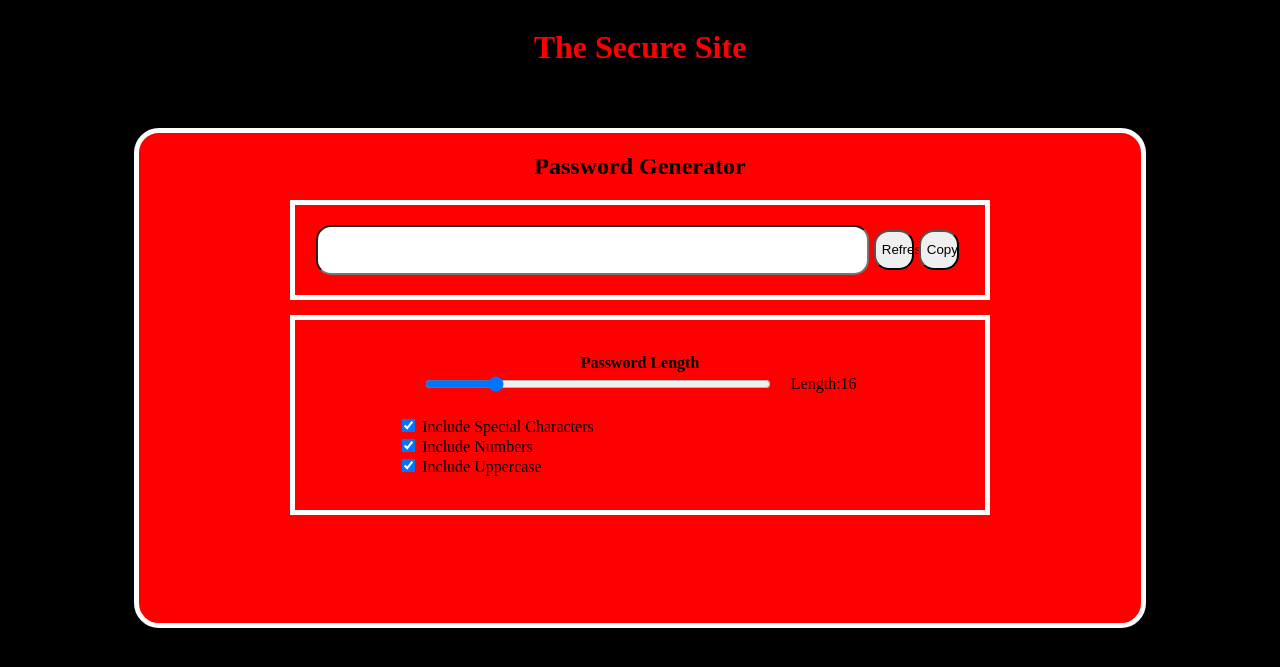
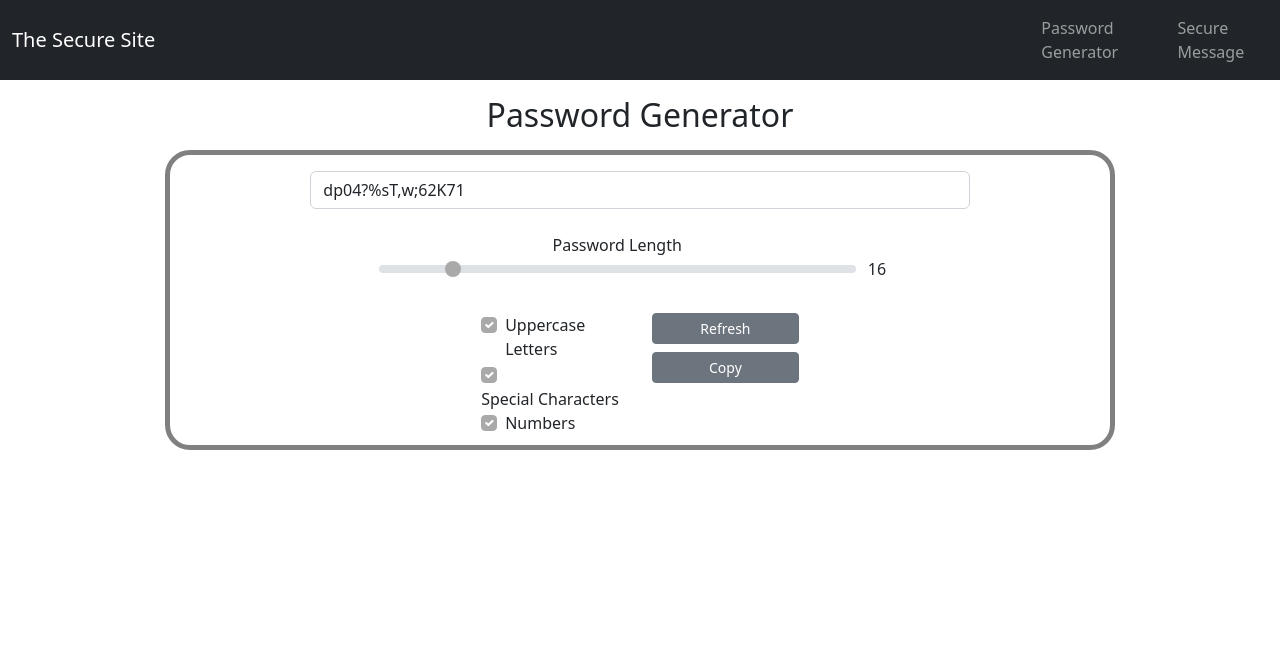
Before and after one commit to fred4816/the-secure-site, a Django app: page /passwordgenerator in a window 1280 px wide. Shown: the top 667 px of the page. Run offline with Django 4.2, Linux system fonts and the light colour scheme; some libraries are stand-ins or nearby versions.

Commit message:
Password Generator page added with most of the styling done

```diff
--- a/static/css/base.css
+++ b/static/css/base.css
@@ -3,111 +3,5 @@
 }
 
 body {
-    background-color: black;
-    align-items: center;
-    vertical-align: middle;
-    display: flex;
-    flex-direction: column;
-    /* z-index: 1; */
+    background-color: white;
 }
-
-nav {
-    height: 50px;
-    background-color: blue;
-    margin: 0;
-}
-
-h1 {
-    color: red;
-}
-
-h4 {
-    margin: 0;
-}
-
-#password-gen-page {
-    /* z-index: 2; */
-    position: relative;
-    margin-top: 40px;
-    width: 80%;
-    height: 500px;
-    border: 5px solid white;
-    border-radius: 25px;
-    background-color: red;
-
-    display: flex;
-    flex-direction: column;
-    align-items: center;
-
-}
-
-#password-div {
-    border: 5px solid white;
-    width: 70%;
-    height: 100px;
-
-    display: flex;
-    display: row;
-    justify-content: center;
-    align-items: center;
-}
-
-#customise-password-div {
-    width: 70%;
-    height: 200px;
-    border: 5px solid white;
-    margin-top: 15px;
-    display: flex;
-    flex-direction: column;
-    align-items: center;
-    justify-content: center;
-}
-
-#password-text-box {
-    width: 80%;
-    height: 50px;
-    border-radius: 15px;
-    font-size: 20px;
-}
-
-#refresh-password {
-    width: 40px;
-    height: 40px;
-    margin: 5px 0 5px 5px;
-    border-radius: 15px;
-}
-
-#copy-password {
-    width: 40px;
-    height: 40px;
-    margin: 5px;
-    border-radius: 15px;
-}
-
-#slider-div {
-    display: flex;
-    flex-direction: row;
-    width: 100%;
-    justify-content: center;
-    align-items: center;
-    margin-bottom: 20px;
-}
-
-#password-length {
-    width: 50%;
-    height: 20px;
-    margin-right: 20px;
-}
-
-/* #password-length-label {
-    width: 30px;
-} */
-
-#what-to-include-div {
-    display: flex;
-    flex-direction: column;
-    width: 70%;
-    justify-content: center;
-    align-items: left;
-
-}
--- /dev/null
+++ b/static/css/passwordgenerator.css
@@ -0,0 +1,32 @@
+
+.container-md {
+    /* border: 5px solid black; */
+}
+
+[class^="col"] {
+    /* border: 2px solid black; */
+}
+
+#main-border {
+    border: 5px solid grey;
+    border-radius: 25px;
+}
+
+#passwordLength::-webkit-slider-thumb {
+    -webkit-appearance: none;
+    background: darkgray;
+}
+
+#passwordLength::-moz-range-thumb {
+    -webkit-appearance: none;
+    background: darkgray;
+}
+
+input[type=checkbox] {
+    -webkit-user-select: none;
+}
+
+input[type=checkbox]:checked {
+    background: darkgray;
+    border-color: darkgray;;
+}
--- /dev/null
+++ b/static/js/passwordgenerator.js
@@ -0,0 +1,84 @@
+const ALPHABET = ['a', 'b', 'c', 'd', 'e', 'f', 'g', 'h', 'i', 'j', 'k', 'l', 'm', 'n', 'o', 'p', 'q', 'r', 's', 't', 'u', 'v', 'w', 'x', 'y', 'z'];
+const NUMBERS = ['0', '1', '2', '3', '4', '5', '6', '7', '8', '9'];
+const SPECIAL_CHARACTERS = ["!", "@", "#", "$", "%", "^", "&", "*", "(", ")", "_", "-", "+", "=", "{", "[", "}", "]", "\\", ":", ";", "<", ",", ">", ".", "?", "/"];
+const UPPERCASE = []
+for (let i = 0; i < ALPHABET.length; i++) {
+    UPPERCASE.push(ALPHABET[i].toUpperCase())
+}
+
+
+function generatePassword (length, uppercase, special, numbers) {
+    var new_password = ''
+    options = [ALPHABET]
+
+    if (numbers) {
+        options.push(NUMBERS)
+    }
+    if (special) {
+        options.push(SPECIAL_CHARACTERS)
+    }
+    if (uppercase) {
+        options.push(UPPERCASE)
+    }
+
+    for (let i = 0; i < length; i++) {
+        chosen_options = options[Math.floor(Math.random() * options.length)]
+        new_password += chosen_options[Math.floor(Math.random() * chosen_options.length)]
+    }
+
+    return new_password
+}
+
+
+document.addEventListener('DOMContentLoaded', function() {
+    let refresh_button = document.getElementById('refreshPassword');
+    let special_characters_checkbox = document.getElementById('includeSpecialCharacters');
+    let numbers_checkbox = document.getElementById('includeNumbers');
+    let uppercase_checkbox = document.getElementById('includeUppercaseLetters');
+    let password_textbox = document.getElementById('thePassword')
+    let password_length_slider = document.getElementById('passwordLength');
+
+    let include_special_characters = true;
+    let include_numbers = true;
+    let include_uppercase = true;
+    let password_length = 16;
+
+
+    function updatePassword() {
+        password_textbox.value = generatePassword(password_length, include_uppercase, include_special_characters, include_numbers);
+    }
+
+    updatePassword()
+
+    refresh_button.addEventListener('click', () => {
+        updatePassword();
+    });
+
+    special_characters_checkbox.addEventListener('change', () => {
+        include_special_characters = !include_special_characters;
+        updatePassword();
+    });
+
+    numbers_checkbox.addEventListener('change', () => {
+        include_numbers = !include_numbers;
+        updatePassword();
+    });
+
+    uppercase_checkbox.addEventListener('change', () => {
+        include_uppercase = !include_uppercase;
+        updatePassword();
+    });
+
+    password_length_slider.oninput = function () {
+        password_length = password_length_slider.value;
+        document.getElementById('passwordLengthLabel').innerHTML = password_length;
+        updatePassword();
+    };
+
+    document.getElementById('copyPassword').addEventListener('click', () => {
+        password_textbox.select();
+        navigator.clipboard.writeText(password_textbox.value);
+        window.getSelection().removeAllRanges();
+    })
+
+});
--- a/static/js/scripts.js
+++ /dev/null
@@ -1,81 +0,0 @@
-const ALPHABET = ['a', 'b', 'c', 'd', 'e', 'f', 'g', 'h', 'i', 'j', 'k', 'l', 'm', 'n', 'o', 'p', 'q', 'r', 's', 't', 'u', 'v', 'w', 'x', 'y', 'z'];
-const NUMBERS = ['0', '1', '2', '3', '4', '5', '6', '7', '8', '9'];
-const SPECIAL_CHARACTERS = ["!", "@", "#", "$", "%", "^", "&", "*", "(", ")", "_", "-", "+", "=", "{", "[", "}", "]", "\\", ":", ";", "<", ",", ">", ".", "?", "/"];
-const UPPERCASE = []
-for (let i = 0; i < ALPHABET.length; i++) {
-    UPPERCASE.push(ALPHABET[i].toUpperCase())
-}
-
-
-function generatePassword (length, uppercase, special, numbers) {
-    var new_password = ''
-    options = [ALPHABET]
-
-    if (numbers) {
-        options.push(NUMBERS)
-    }
-    if (special) {
-        options.push(SPECIAL_CHARACTERS)
-    }
-    if (uppercase) {
-        options.push(UPPERCASE)
-    }
-
-    for (let i = 0; i < length; i++) {
-        chosen_options = options[Math.floor(Math.random() * options.length)]
-        new_password += chosen_options[Math.floor(Math.random() * chosen_options.length)]
-    }
-
-    return new_password
-}
-
-
-document.addEventListener('DOMContentLoaded', function() {
-    let refresh_button = document.getElementById('refresh-password');
-    let special_characters_checkbox = document.getElementById('include-special-characters');
-    let numbers_checkbox = document.getElementById('include-numbers');
-    let uppercase_checkbox = document.getElementById('include-uppercase');
-    let password_textbox = document.getElementById('password-text-box')
-    let password_length_slider = document.getElementById('password-length');
-
-    let include_special_characters = true;
-    let include_numbers = true;
-    let include_uppercase = true;
-    let password_length = 16;
-
-
-    function updatePassword() {
-        password_textbox.value = generatePassword(password_length, include_uppercase, include_special_characters, include_numbers);
-    }
-
-    refresh_button.addEventListener('click', () => {
-        updatePassword();
-    });
-
-    special_characters_checkbox.addEventListener('change', () => {
-        include_special_characters = !include_special_characters;
-        updatePassword();
-    });
-
-    numbers_checkbox.addEventListener('change', () => {
-        include_numbers = !include_numbers;
-        updatePassword();
-    });
-
-    uppercase_checkbox.addEventListener('change', () => {
-        include_uppercase = !include_uppercase;
-        updatePassword();
-    });
-
-    password_length_slider.oninput = function () {
-        password_length = password_length_slider.value;
-        document.getElementById('password-length-label').innerHTML = password_length;
-        updatePassword();
-    };
-
-    document.getElementById('copy-password').addEventListener('click', () => {
-        password_textbox.select();
-        navigator.clipboard.writeText(password_textbox.value);
-    })
-
-});
--- a/templates/base.html
+++ b/templates/base.html
@@ -1,12 +1,49 @@
+{% load static %}
+
 <!DOCTYPE html>
 <html lang="en">
     <head>
+        <meta name="viewport">
+
+        {% block title %}
         <title>The Secure Site</title>
-    </head>
+        {% endblock title %}
+
+        <link rel="stylesheet" href="{% static 'css/base.css' %}">
+        {% block styles %}
+        {% endblock styles %}
+        <link href="https://cdn.jsdelivr.net/npm/bootstrap@5.2.3/dist/css/bootstrap.min.css" rel="stylesheet" integrity="sha384-rbsA2VBKQhggwzxH7pPCaAqO46MgnOM80zW1RWuH61DGLwZJEdK2Kadq2F9CUG65" crossorigin="anonymous">
+
+        {% block scripts %}
+        {% endblock scripts %}
+</head>
 
     <body>
+        <nav class="navbar navbar-expand-lg navbar-dark bg-dark">
+            <div class="container-fluid">
+                <span class="navbar-brand">The Secure Site</span>
+            </div>
+
+            <div class="collapse navbar-collapse">
+                <ul class="navbar-nav">
+                    <li class="nav-item">
+                        <a class="nav-link" href="{% url 'passwordgenerator' %}">Password Generator</a>
+                    </li>
+                    <li class="nav-item">
+                        <a class="nav-link" href="{% url 'securemessage' %}">Secure Message</a>
+                    </li>
+                </ul>
+            </div>
+        </nav>
+
         {% block content %}
         {% endblock content %}
+
+
+
+        <script src="https://cdn.jsdelivr.net/npm/bootstrap@5.3.3/dist/js/bootstrap.bundle.min.js" integrity="sha384-YvpcrYf0tY3lHB60NNkmXc5s9fDVZLESaAA55NDzOxhy9GkcIdslK1eN7N6jIeHz" crossorigin="anonymous"></script>
+        <script src="js/bootstrap.js"></script>
+
     </body>
 
 
--- a/templates/passwordgenerator.html
+++ b/templates/passwordgenerator.html
@@ -1,52 +1,103 @@
+{% extends 'base.html' %}
 {% load static %}
-<!DOCTYPE html>
-<html lang="en">
-    <head>
-        <meta name="viewport">
 
-        <title>Password Generator</title>
-        <link rel="stylesheet" href="{% static 'css/base.css' %}">
-        <!-- <link href="https://cdn.jsdelivr.net/npm/bootstrap@5.2.3/dist/css/bootstrap.min.css" rel="stylesheet" integrity="sha384-rbsA2VBKQhggwzxH7pPCaAqO46MgnOM80zW1RWuH61DGLwZJEdK2Kadq2F9CUG65" crossorigin="anonymous"> -->
-        <script src="{% static 'js/scripts.js' %}"></script>
-    </head>
 
-    <body>
-       <h1>The Secure Site</h1>
+{% block title %}
+    <title>Password Generator</title>
+{% endblock title %}
 
-        <div id="password-gen-page">
+{% block styles %}
+    <link rel="stylesheet" href="{% static 'css/passwordgenerator.css' %}">
+{% endblock styles %}
 
-            <h2>Password Generator</h2>
+{% block scripts %}
+    <script src="{% static 'js/passwordgenerator.js' %}"></script>
+{% endblock scripts %}
 
-            <div id="password-div">
-                <input type="text" id="password-text-box" name="the-password">
-                <button id="refresh-password">Refresh</button>
-                <button id="copy-password">Copy</button>
-            </div>
+{% block content %}
+    <h2 class="text-center my-3">Password Generator</h2>
 
-            <div id="customise-password-div">
-                <h4>Password Length</h4>
-                <div id="slider-div">
-                    <input id="password-length" type="range" min="8" max="50" value="16"> Length:
-                    <label id="password-length-label" for="password-length">16</label>
+    <div class="container-md rounded-3">
+
+        <div class="row">
+
+            <div class="col-sm-1"></div>
+            <div class="col-lg-10" id="main-border">
+
+                <div class="row mx-5 mt-3 mb-4">
+                    <div class="col-lg-1"></div>
+                    <div class="col-lg-10 text-center">
+                        <div class="form-group">
+                            <input type="text" class="form-control" id="thePassword">
+                        </div>
+                    </div>
+                    <div class="col-1"></div>
                 </div>
 
-                <div id="what-to-include-div">
-                    <div class="checkbox-div">
-                        <input id="include-special-characters" type="checkbox" name="include-special-characters" value="special-chacters" checked>
-                        <label for="include-special-characters">Include Special Characters</label>
+                <div class="row mx-5 mt-1 mb-3">
+                    <div class="col-lg-2"></div>
+                    <div class="col-lg-8 text-center">
+                        <div class="row">
+                            <div class="col-lg-11">
+                                <div class="form-group">
+                                    <label for="passwordLength" class="form-label mb-0">Password Length</label>
+                                    <input type="range" class="form-range" id="passwordLength" min="8" max="64" value="16">
+                                </div>
+                            </div>
+                            <div class="col-lg-1 text-start p-0">
+                                <p class="text mt-4" id="passwordLengthLabel">16</p>
+                            </div>
+                        </div>
                     </div>
-                    <div class="checkbox-div">
-                        <input id="include-numbers" type="checkbox" name="include-numbers" value="numbers" checked>
-                        <label for="include-numbers">Include Numbers</label>
-                    <div class="checkbox-div">
-                        <input id="include-uppercase" type="checkbox" name="include-uppercase" value="uppercase" checked>
-                        <label for="include-uppercase">Include Uppercase</label>
+                    <div class="col-lg-2"></div>
+                </div>
+
+                <div class="row mx-5 my-2">
+                    <div class="col-sm-3"></div>
+                    <div class="col-lg-6">
+                        <div class="row">
+                            <div class="col-lg-6 text-start">
+                                <div class="row">
+                                    <div class="col-md-2"></div>
+                                    <div class="col-lg-10">
+                                        <div class="form-check">
+                                            <input type="checkbox" class="form-check-input" id="includeUppercaseLetters" checked>
+                                            <label for="includeUppercaseLetters" class="form-check-label">Uppercase Letters</label>
+                                        </div>
+                                        <div class="for-check">
+                                            <input type="checkbox" class="form-check-input" id="includeSpecialCharacters" checked>
+                                            <label for="includeSpecialCharacters" class="form-check-label">Special Characters</label>
+                                        </div>
+                                        <div class="form-check">
+                                            <input type="checkbox" class="form-check-input" id="includeNumbers" checked>
+                                            <label for="includeNumbers" class="form-check-label">Numbers</label>
+                                        </div>
+                                    </div>
+                                </div>
+                            </div>
+                            <div class="col-lg-6 text-center">
+                                <div class="row">
+                                    <div class="col-lg-10 my-auto">
+                                        <div class="d-grid gap-2">
+                                            <button type="button" class="btn btn-sm btn-secondary" id="refreshPassword">Refresh</button>
+                                            <button type="button" class="btn btn-sm btn-secondary" id="copyPassword">Copy</button>
+                                        </div>
+                                    </div>
+                                    <div class="col-lg-2"></div>
+                                </div>
+                            </div>
+                        </div>
+                    </div>
+                    <div class="col-sm-3">
                     </div>
                 </div>
+
             </div>
+            <div class="col-sm-1"></div>
 
         </div>
 
-    </body>
+    </div>
 
-</html>
+
+{% endblock content %}
```
Also changed, not shown: static/css/passwordgenerator-old.css (added, +113 -0 lines).
